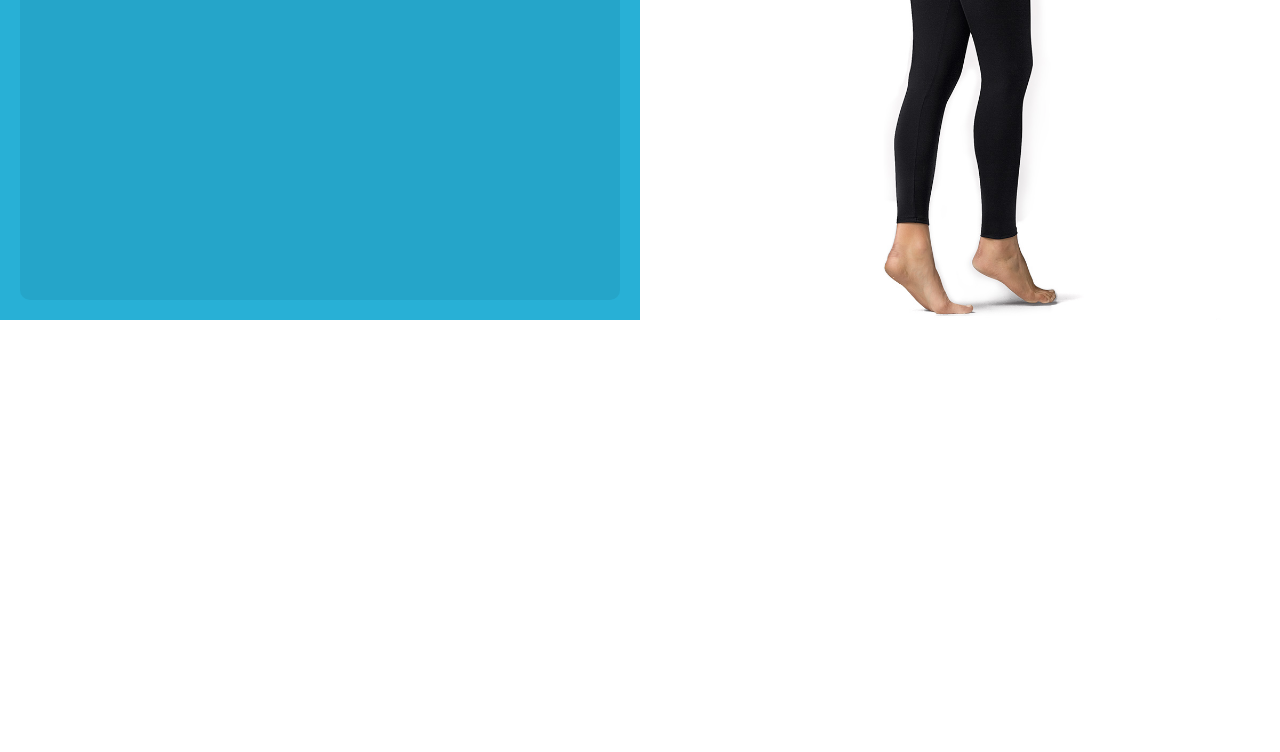
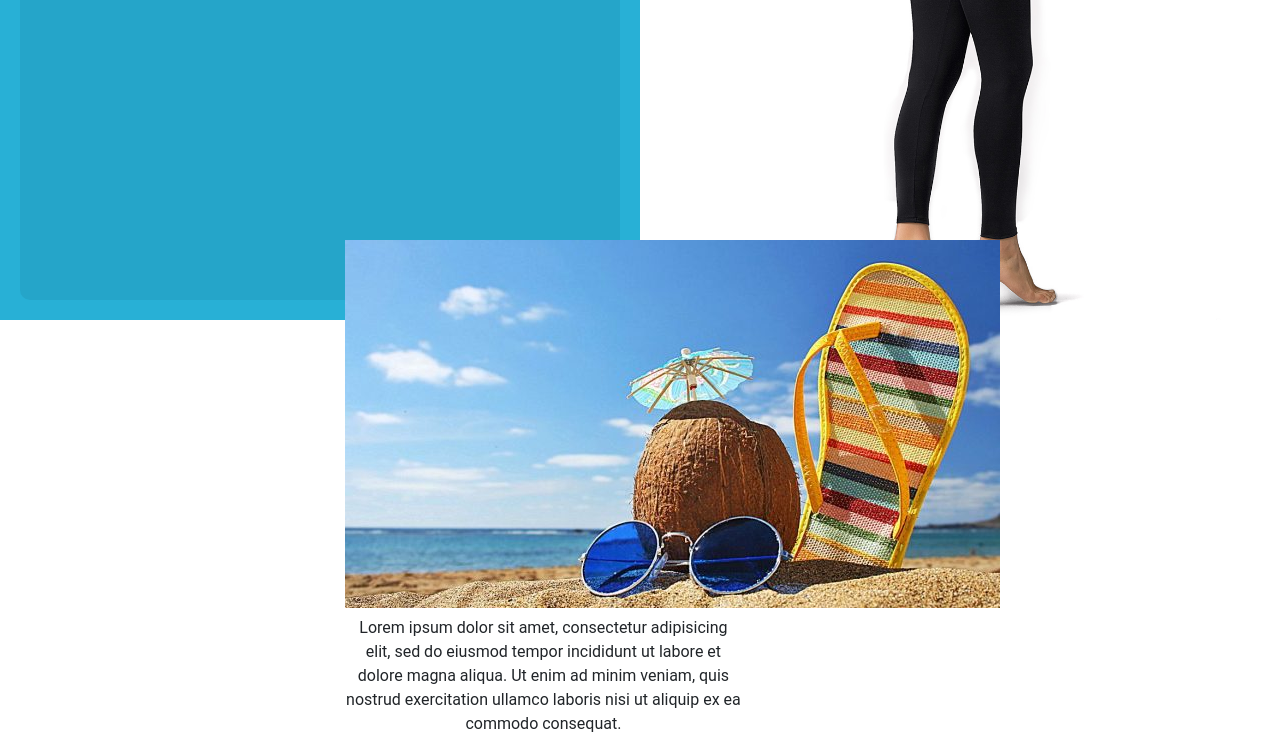
Before and after one commit to yadir97/multimedios, a PHP site: page / in a window 1280 px wide. Shown: the part 2011-2763 px from the top of the page. Before the commit the page ends 2331 px from the top, so only its background shows below. Run offline with PHP 8.4, Linux system fonts and the light colour scheme.

Commit message:
yadir-1-commit

```diff
--- a/css/estilos.css
+++ b/css/estilos.css
@@ -89,6 +89,13 @@
 	width: 100%;
 	height: 100%;
 }
+
+.row-prox{
+	height: 80vh;
+}
+.card-prox{
+	padding:  20px !important;
+}
 /*Slider*/
 
 
--- a/index.html
+++ b/index.html
@@ -89,6 +89,22 @@
 					</div>
 				</div>
 
+				<div class="row text-center">
+					<h1 class="text-uppercase">¡Proximamente!</h1>
+					<div class="col-sm-4">
+						<section>
+							<img class="img-circle" src="img/verano.jpg" alt="">
+							<h3></h3>
+							<p>Lorem ipsum dolor sit amet, consectetur adipisicing elit, sed do eiusmod
+							tempor incididunt ut labore et dolore magna aliqua. Ut enim ad minim veniam,
+							quis nostrud exercitation ullamco laboris nisi ut aliquip ex ea commodo
+							consequat. </p>
+						</section>
+
+					</div>
+
+				</div>
+
 
 	</div>
 
```
Also changed, not shown: img/verano.jpg (added).
